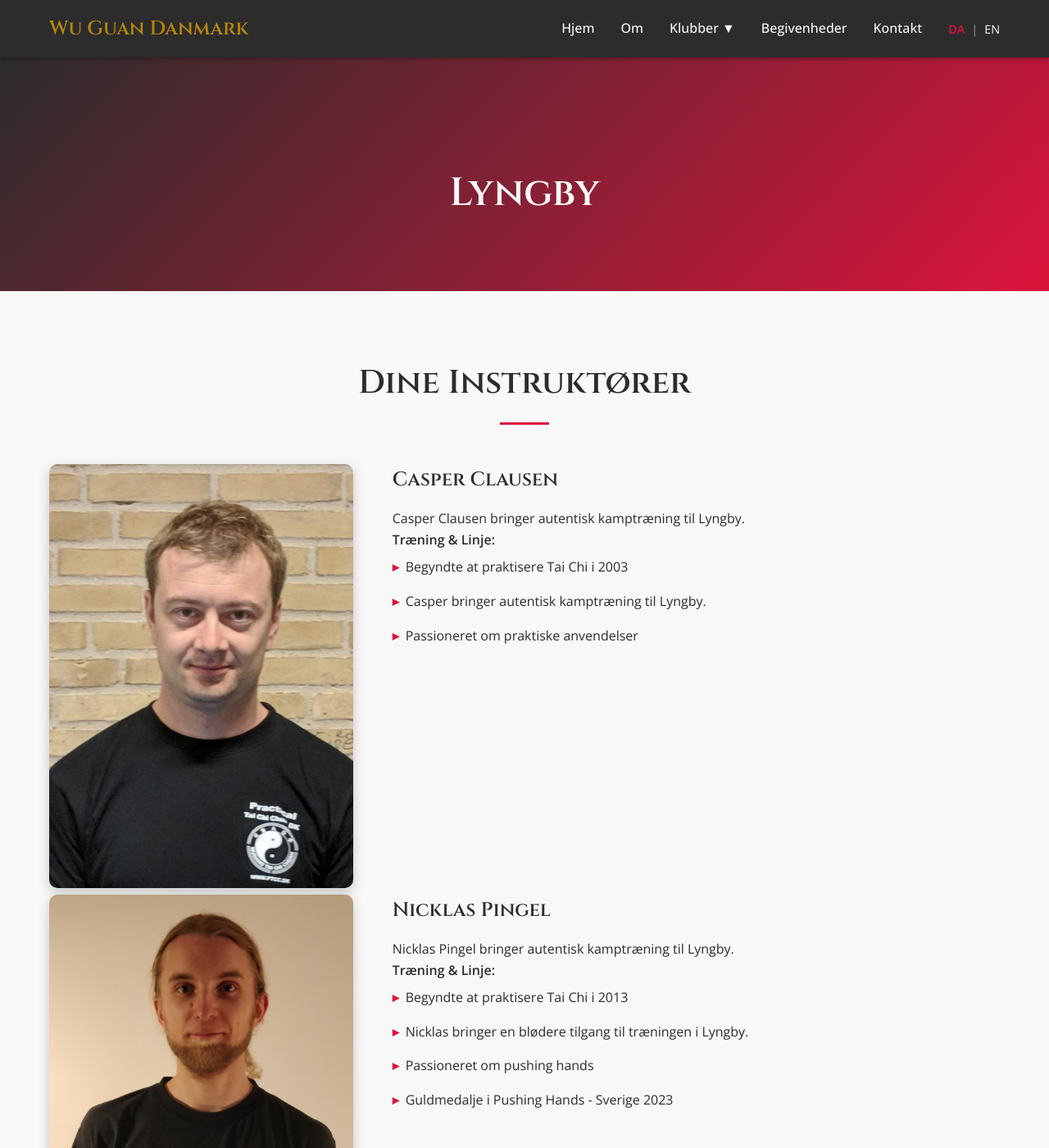
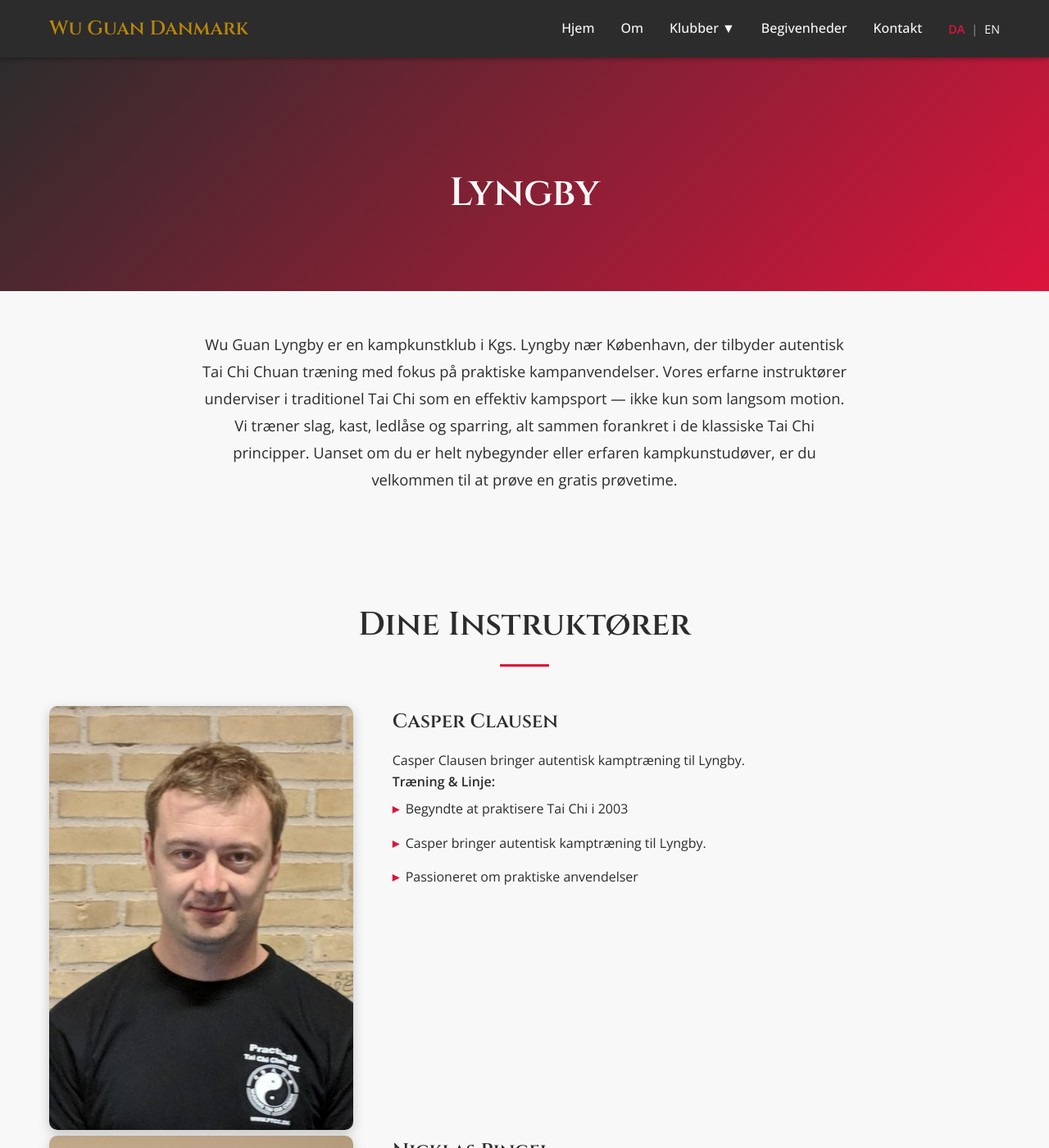
Before and after one commit to miniwolf/miniwolf.github.io, a Jekyll site: the page built from da/lyngby.html, in a window 1280 px wide and 1400 px high. Shown: the whole window at 82% size. Built offline with Jekyll 4.4.1, drawn with Linux system fonts in a browser that asks for light colours; some of the changed text lies outside the part shown.

Commit message:
Update lyngby with about and faq section
This is an attempt to improve the SEO and indexing by google

```diff
--- a/_data/translations/da.yml
+++ b/_data/translations/da.yml
@@ -79,6 +79,7 @@
   training_schedule: "Træningsplan"
   pricing: "Priser"
 
+  faq_title: "Ofte Stillede Spørgsmål"
   contact_title: "Kontakt"
   location_label: "📍 Lokation:"
   phone_label: "📞 Telefon:"
--- a/_data/translations/en.yml
+++ b/_data/translations/en.yml
@@ -79,6 +79,7 @@
   training_schedule: "Training Schedule"
   pricing: "Pricing"
 
+  faq_title: "Frequently Asked Questions"
   contact_title: "Contact"
   location_label: "📍 Location:"
   phone_label: "📞 Phone:"
--- a/_layouts/club.html
+++ b/_layouts/club.html
@@ -43,6 +43,29 @@
 
     <!-- Structured Data for Club -->
     {% include schema-club.html %}
+
+    {% if page.faq %}
+    <!-- FAQPage Structured Data -->
+    <script type="application/ld+json">
+    {
+      "@context": "https://schema.org",
+      "@type": "FAQPage",
+      "mainEntity": [
+        {% for item in page.faq %}
+        {
+          "@type": "Question",
+          "name": {{ item.q | jsonify }},
+          "acceptedAnswer": {
+            "@type": "Answer",
+            "text": {{ item.a | jsonify }}
+          }
+        }{% unless forloop.last %},{% endunless %}
+        {% endfor %}
+      ]
+    }
+    </script>
+    {% endif %}
+
     {% if page.mailerlite-form %}
     <!-- MailerLite Universal -->
     <script>
@@ -72,6 +95,15 @@
             </div>
         </div>
     </section>
+
+    {% if page.intro %}
+    <!-- Club Introduction -->
+    <section class="club-intro">
+        <div class="container">
+            <p>{{ page.intro }}</p>
+        </div>
+    </section>
+    {% endif %}
 
     <!-- Instructor Section -->
     <section class="club-instructor">
@@ -155,6 +187,23 @@
 
     {{content}}
 
+    {% if page.faq %}
+    <!-- FAQ Section -->
+    <section class="faq-section">
+        <div class="container">
+            <h2 class="section-title">{{ t.club.faq_title }}</h2>
+            <div class="faq-list">
+                {% for item in page.faq %}
+                <details class="faq-item">
+                    <summary>{{ item.q }}</summary>
+                    <p>{{ item.a }}</p>
+                </details>
+                {% endfor %}
+            </div>
+        </div>
+    </section>
+    {% endif %}
+
     <!-- Contact Section -->
     <section class="club-contact" id="contact">
         <div class="container">
--- a/css/styles.css
+++ b/css/styles.css
@@ -272,6 +272,72 @@
     border-radius: 25px;
     font-size: 0.9rem;
     border: 1px solid rgba(248, 248, 248, 0.3);
+}
+
+/* Club Introduction */
+.club-intro {
+    padding: 3rem 0;
+    background: var(--background-light);
+}
+
+.club-intro p {
+    font-size: 1.15rem;
+    line-height: 1.8;
+    max-width: 800px;
+    margin: 0 auto;
+    text-align: center;
+    color: var(--text-dark);
+}
+
+/* FAQ Section */
+.faq-section {
+    padding: 5rem 0;
+    background: var(--background-light);
+}
+
+.faq-list {
+    max-width: 800px;
+    margin: 0 auto;
+}
+
+.faq-item {
+    border-bottom: 1px solid #ddd;
+}
+
+.faq-item summary {
+    padding: 1.25rem 0;
+    font-weight: 600;
+    font-size: 1.1rem;
+    cursor: pointer;
+    list-style: none;
+    display: flex;
+    justify-content: space-between;
+    align-items: center;
+    color: var(--text-dark);
+}
+
+.faq-item summary::-webkit-details-marker {
+    display: none;
+}
+
+.faq-item summary::after {
+    content: "+";
+    font-size: 1.5rem;
+    font-weight: 300;
+    color: var(--primary-color);
+    transition: transform 0.3s ease;
+    flex-shrink: 0;
+    margin-left: var(--spacing-sm);
+}
+
+.faq-item[open] summary::after {
+    content: "\2212";
+}
+
+.faq-item p {
+    padding: 0 0 1.25rem;
+    line-height: 1.7;
+    color: #555;
 }
 
 /* Club Instructor */
--- a/da/lyngby.html
+++ b/da/lyngby.html
@@ -10,6 +10,16 @@
 # Klub information
 club-name: Lyngby
 description: "Wu Guan Lyngby tilbyder autentisk Tai Chi Chuan træning nær København. Lær kampfokuserede kampsportskunster med erfarne instruktører Casper Clausen og Nicklas Pingel."
+intro: "Wu Guan Lyngby er en kampkunstklub i Kgs. Lyngby nær København, der tilbyder autentisk Tai Chi Chuan træning med fokus på praktiske kampanvendelser. Vores erfarne instruktører underviser i traditionel Tai Chi som en effektiv kampsport — ikke kun som langsom motion. Vi træner slag, kast, ledlåse og sparring, alt sammen forankret i de klassiske Tai Chi principper. Uanset om du er helt nybegynder eller erfaren kampkunstudøver, er du velkommen til at prøve en gratis prøvetime."
+
+# FAQ - Ofte stillede spørgsmål
+faq:
+  - q: "Hvad skal jeg have med til træning?"
+    a: "Bær løstsiddende, behageligt træningstøj. Vi træner i indendørs sko eller bare fødder. Du behøver ikke købe specialudstyr til at starte med."
+  - q: "Skal jeg have erfaring for at starte?"
+    a: "Nej, du behøver ingen forudgående erfaring. Vores begynderhold er designet til folk der aldrig har prøvet kampsport før. Vi starter med grundlæggende teknikker og bygger gradvist op. Du er velkommen til at komme til en gratis prøvetime for at se om det er noget for dig."
+  - q: "Hvad koster det at træne?"
+    a: "Kontingentet er 650 DKK for et halvt år. Prøvetime i løbet af Januar og September er helt gratis og uforpligtende. Vi holder priserne lave for at all kan være med."
 
 # Information on instruktører
 instructors:
```
Also changed, not shown: en/lyngby.html (+10 -0 lines).
